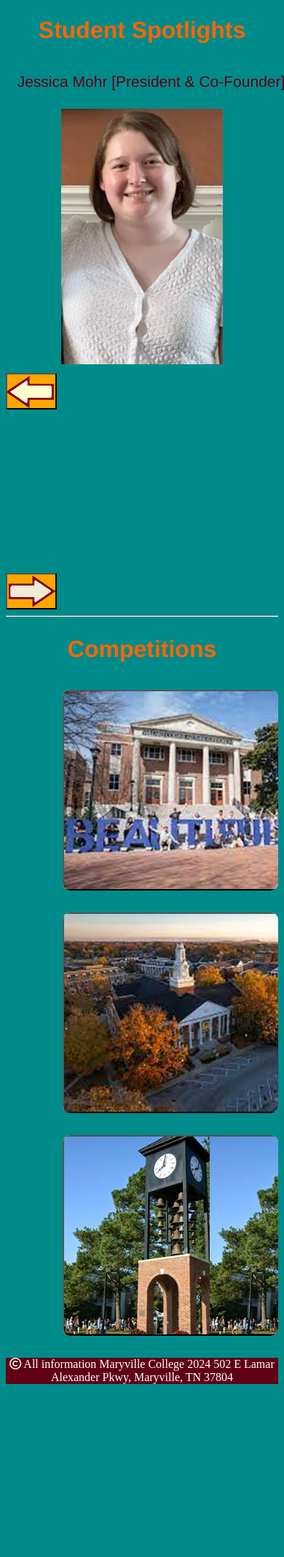
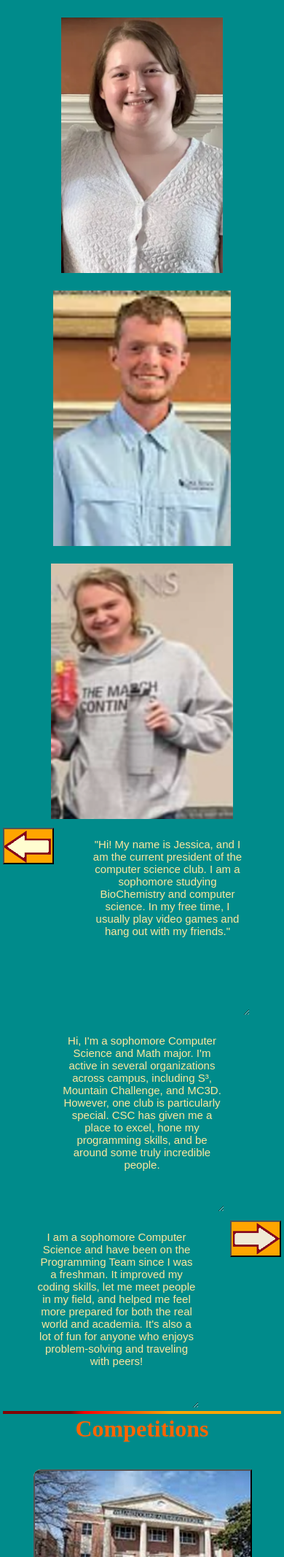
Before and after one commit to cloveday098/Prog_Team_Website, a PHP site: page /templates/about.html in a window 390 px wide; the page is wider, and only the part inside the window is pictured. Shown: the part 1767-3900 px from the top of that part at 73% size. Before the commit the page ends 3663 px from the top of that part, so only its background shows below. Run offline with PHP 8.4, Linux system fonts and the light colour scheme; some libraries are stand-ins or nearby versions.

Commit message:
Should be mostly finished adapting About Page

```diff
--- a/static/styles/style.css
+++ b/static/styles/style.css
@@ -70,24 +48,168 @@
   margin-left: var(--dl-space-space-twounits);
   text-decoration: none;
 }
-.locations{
-    margin-top: 3%;
-    margin-left: 11%;
+
+.Footer {
+  flex: 0 0 auto;
+  width: 102%;
+  height: auto;
   display: flex;
+  align-items: center;
+  justify-content: center;
+  background-color: #600015;
+}
+.innerFooter {
+  width: 100%;
+  height: 334px;
+  display: flex;
+  max-width: var(--dl-size-size-maxwidth);
+  align-items: center;
+  padding-top: var(--dl-space-space-twounits);
+  flex-direction: column;
+  padding-bottom: var(--dl-space-space-twounits);
+  justify-content: space-between;
+  background-color: #600015;
+}
+.programmingsite-container08 {
+  flex: 0 0 auto;
+  width: auto;
+  height: auto;
+  display: flex;
+  align-items: flex-start;
+  justify-content: center;
+}
+.programmingsite-image3 {
+  width: auto;
+  height: 160px;
+  object-fit: cover;
+  text-decoration: none;
+}
+.programmingsite-container09 {
+  gap: var(--dl-space-space-oneandhalfunits);
+  width: 560px;
+  display: flex;
+  max-width: var(--dl-size-size-maxwidth);
+  align-self: flex-end;
+  align-items: center;
+  flex-direction: column;
+  justify-content: flex-start;
+}
+.programmingsite-logo2 {
+  color: var(--dl-color-gray-white);
+  font-size: 2em;
+  font-weight: bold;
+}
+.programmingsite-nav1 {
+  flex: 0 0 auto;
+  display: flex;
+  margin-top: 0px;
+  align-items: center;
+  flex-direction: row;
+}
+.bottom-nav {
+  color: var(--dl-color-secondary-gray500);
+  margin-left: var(--dl-space-space-unit);
+  text-decoration: none;
+}
+.programmingsite-separator {
+  flex: 0 0 auto;
+  width: 100%;
+  height: 0px;
+  display: flex;
+  align-items: flex-start;
+  margin-left: 0px;
+  border-color: var(--dl-color-gray-800);
+  border-style: solid;
+  border-width: 1px;
+  margin-right: 0px;
+  flex-direction: row;
+  border-top-width: 0px;
+  border-left-width: 0px;
+  border-right-width: 0px;
+}
+.programmingsite-container10 {
+  flex: 0 0 auto;
+  width: 100%;
+  display: flex;
+  align-items: center;
+  flex-direction: row;
   justify-content: space-between;
 }
-.locations-col{
-    flex-basis: 30%;
-    border-radius: 10px;
-    margin-bottom: 30px;
-    position: relative;
-    overflow: hidden;
+.programmingsite-text28 {
+  color: var(--dl-color-secondary-gray500);
+}
+.programmingsite-icon-group1 {
+  display: flex;
+  align-items: center;
+  flex-direction: row;
+  justify-content: space-between;
+}
+.fbIcon {
+  fill: var(--dl-color-secondary-gray500);
+  width: 24px;
+  height: 24px;
+  text-decoration: none;
 }
 
-.locations-col img{
-    width: 100%;
-    height: auto;
-    display: block;
+.about {
+  margin-bottom: -1%;
+  margin-left:-1%;
+  margin-right:-1%;
+}
+.advisordescp {
+  color: #600015;
+  background-color:transparent;
+  font-size: 16px;
+  font-family: Arial;
+}
+.border {
+  border-top: 4px solid;
+  margin-left:-1%;
+  margin-right:-1%;
+  margin-top: 1%;
+}
+.course {
+    color:#600015;
+    font-size: '21px';
+}
+.compbtn {
+    width: 300px;
+    height: 275px;
+    color: white;
+    font-size: 24px;
+}
+.curious {
+  color: var(--dl-color-gray-white);
+  font-size:21px;
+  position: relative;
+  min-height: 400px;
+  opacity: 70%;
+  margin-top: -1%;
+}
+.footer {
+    background-color: #600015;
+    color: white;
+}
+.garnet {
+    color: #600015;
+}
+.homeGallery {
+  height:600px;
+  background: linear-gradient(rgba(45, 45, 45, 0.5),rgba(0, 0, 0, 0.5)), url('../static/images/improv_coding_session.JPG') center/cover;
+  border-top: 10px solid;
+  border-image: linear-gradient(to right, maroon 50%, red 50%, orange 75%) 5;
+  text-align: center;
+  margin-left:-1%;
+  margin-right:-1%;
+}
+.imgGallery {
+  height: 700px;
+  border-top: 10px solid;
+  border-image: linear-gradient(to right, maroon 50%, red 50%, orange 75%) 5;
+  margin-bottom: -1.3%;
+  margin-left:-1%;
+  margin-right:-1%;
+  margin-top: -0.75%;
 }
 .layer{
   background: transparent;
@@ -121,8 +243,34 @@
   bottom: 49%;
   opacity: 1;
 }
+.locations{
+    margin-top: 3%;
+    margin-left: 11%;
+    display: flex;
+    justify-content: space-between;
+}
+.locations-col{
+    flex-basis: 30%;
+    border-radius: 10px;
+    margin-bottom: 30px;
+    position: relative;
+    overflow: hidden;
+}
+
+.locations-col img{
+    width: 100%;
+    height: auto;
+    display: block;
+}
 .navbar {
   background-color: salmon;
+  text-align: center;
+  font-size: 18px;
+  height: 85px;
+  margin-top: -1%;
+  margin-left:-1%;
+  margin-right:-1%;
+  margin-bottom: -3.8%;
 }
 .orange {
     color:#ff6500;
@@ -139,27 +287,34 @@
     padding: 12px;
     text-align: center;
 }
+.sectHeadTop {
+  color:maroon;
+  text-shadow: -1px -1px 0 orange, 1px -1px 0 #000, -1px 1px 0 #000, 1px 1px 0 #000;
+  font-size: 50px;
+  font-family:Helvetica;
+  opacity: 85%;
+}
 .sectHead {
   color:#ff6500;
-    font-family:Helvetica;
   font-size: 32px;
+  margin-top: 0%;
+}
+.studentdescp {
+  background-color:inherit;
+  color: #fde79e;
+  font-size: 18px;
+  font-family: Arial;
+  width: 375px;
+  height: 250px;
+  text-align: center;
+  border: transparent;
 }
 .studenthead {
   background-color:inherit;
   color:#600015;
   font-family: Helvetica;
-    font-size:21px;
+  font-size:24px;
   width:375px;
-    text-align: center;
-    border: transparent;
-}
-.studentdescp {
-    background-color:inherit;
-    color: white;
-    font-size: 18px;
-    font-family: Arial;
-    width: 475px;
-    height: 200px;
   text-align: center;
   border: transparent;
 }
@@ -177,7 +332,22 @@
 }
 
 @media(max-width: 700px){
+  .curious {
+      font-size:18px;
+      min-height: 285px;
+  }
+  .imgGallery {
+      flex-direction: column;
+      margin-bottom: -6%;
+  }
   .locations{
       flex-direction: column;
   }
+  .studentdescp {
+      font-size: 15px;
+      width: 225px;
+      height: 245px;
+      text-align: center;
+      border: transparent;
   }
+}
--- a/templates/about.html
+++ b/templates/about.html
@@ -1,12 +1,7 @@
-<!--Don't know what these are?-->
-<!--{% extends "base.html" %}
-{% block title %}
-    About Us
-{% endblock %}-->
 <!-- Image Gallery-->
 <script>
-    var names = ["Jessica Mohr [President & Co-Founder]", "Chance Loveday [VP & Co-Founder]", "Kylind Reagan [Secretary]", "Samir Rojas [Treasurer]", "Gianna Mantegna", "Gustavo Hernandez"];
-    var blurbs = ["",
+    var names = ["Jessica Mohr", "Chance Loveday", "Kylind Reagan", "Samir Rojas", "Gianna Mantegna", "Gustavo Hernandez"];
+    var blurbs = ["Hi! My name is Jessica, and I am the current president of the computer science club. I am a sophomore studying BioChemistry and computer science. In my free time, I usually play video games and hang out with my friends.",
                 "Hi, I'm a sophomore Computer Science and Math major. I'm active in several organizations across campus, including S³, Mountain Challenge, and MC3D. However, one club is particularly special. CSC has given me a place to excel, hone my programming skills, and be around some truly incredible people.",
                 "I am a sophomore Computer Science and have been on the Programming Team since I was a freshman. It improved my coding skills, let me meet people in my field, and helped me feel more prepared for both the real world and academia. It's also a lot of fun for anyone who enjoys problem-solving and traveling with peers!",
                 "I am Samir Rojas, a passionate junior studying Computer Science and Math with an anticipated graduation in December 2024. What captivates me most in the realm of Computer Science is the exhilarating journey of programming. Crafting diverse applications and games, such as my rendition of the iconic DOOM game, fuels my enthusiasm by immersing me in multifaceted problem-solving adventures.",
@@ -17,7 +12,7 @@
         "../static/images/chance.png",
         "../static/images/kylind.png",
         "../static/images/samir.png",
-        "../static/images/gianna.png",
+        "../static/images/gianna.jpg",
         "../static/images/gus.png"
         ];
 </script>
@@ -30,7 +25,8 @@
     src5 = "ccsc_team10.jpg";
     src6 = "mb_dinner_11_4.jpg";
     function load_updated_image() {
-        var img = document.getElementById("imgGallery").src;
+        var img = document.getElementById("imgGallery").style.backgroundImage;
+        //alert(img);
         var url; var cap;
         if (img.indexOf(src1) > -1) {url = src2; cap = "The MC CCSC champions from 2007 meet the Programming Team students and share their expertise";}
         else if (img.indexOf(src2) > -1) {url = src3; cap = "MC's team (far right), consisting of Shok Samadov, Chance Loveday, and Kylind Reagan, won 2nd place at the Lipscomb regional Lifeline Contest";}
@@ -39,10 +35,10 @@
         else if (img.indexOf(src5) > -1) {url = src6; cap = "A well-deserved seafood dinner after a long day of programming";}
         else {url = src1; cap="Only the best of the MC programmers at the 2023 CCSC Contest";}
         url = "../static/Images/" + url;
-        document.getElementById("imgGallery").src = url;
-        document.getElementById("imgGalleryCap").innerHTML = cap;
+        document.getElementById("imgGallery").style.backgroundImage = "linear-gradient(rgba(0,0,0,0.5),rgba(0,0,0,0.5)), url(" + url + ")";
+        //document.getElementById("imgGalleryCap").innerHTML = cap;
         document.getElementById("url").innerHTML = url;
-        document.getElementById("cap").innerHTML = cap;
+        //document.getElementById("cap").innerHTML = cap;
     }
     window.onload = function() {
         setInterval(load_updated_image, 6000)
@@ -55,23 +51,40 @@
     function nextStudent() {
         document.getElementById("studID").value = (parseInt(document.getElementById("studID").value) + 1)%pics.length;
         var studID = document.getElementById("studID").value;
-        //alert(studID);
+        var studID2 = (parseInt(studID)+1)%pics.length;
+        var studID3 = (parseInt(studID)+2)%pics.length;
+
         document.getElementById("studentName").value = names[studID];
+        document.getElementById("studentName2").value = names[studID2];
+        document.getElementById("studentName3").value = names[studID3];
         document.getElementById("studentBlurb").value = blurbs[studID];
+        document.getElementById("studentBlurb2").value = blurbs[studID2];
+        document.getElementById("studentBlurb3").value = blurbs[studID3];
         document.getElementById("spotlight").src = pics[studID];
+        document.getElementById("spotlight2").src = pics[studID2];
+        document.getElementById("spotlight3").src = pics[studID3];
     }
     function lastStudent() {
         document.getElementById("studID").value = (parseInt(document.getElementById("studID").value) - 1)%pics.length;
         if (document.getElementById("studID").value < 0) {document.getElementById("studID").value = pics.length - Math.abs(document.getElementById("studID").value);}
         var studID = document.getElementById("studID").value;
-        //alert(document.getElementById("studID").value);
+        var studID2 = (parseInt(studID)+1)%pics.length;
+        if (studID2 < 0) {studID2 = pics.length - Math.abs(studID2);}
+        var studID3 = (parseInt(studID)+2)%pics.length;
+        if (studID3 < 0) {studID3 = pics.length - Math.abs(studID3);}
+
         document.getElementById("studentName").value = names[studID];
+        document.getElementById("studentName2").value = names[studID2];
+        document.getElementById("studentName3").value = names[studID3];
         document.getElementById("studentBlurb").value = blurbs[studID];
+        document.getElementById("studentBlurb2").value = blurbs[studID2];
+        document.getElementById("studentBlurb3").value = blurbs[studID3];
         document.getElementById("spotlight").src = pics[studID];
+        document.getElementById("spotlight2").src = pics[studID2];
+        document.getElementById("spotlight3").src = pics[studID3];
     }
 </script>
 
-<!--{% block content %}-->
 <!DOCTYPE html>
 <html lang="en">
 <head>
@@ -94,32 +107,33 @@
           <a class="navlinks" href="./index.html">Major</a>
           <a class="navlinks">Problems</a>
           <a class="navlinks">Resources</a>
-          <a class="navlinks">Contact</a>
+          <a class="navlinks" href=""onclick="window.open('http://localhost/contact.html', 'newwindow', 'width=1000,height=550'); return false;">Contact</a>
         </nav>
         <a href="../templates\home.html">
           <image src="../static\images\CSC Logo.png" class="progsite-logo"/>
         </a>
       </div>
 
-    <section style="background-image: url('../static/images/mountain.jpg');">
-    <center><h1 class="sectHead" style="font-size:36px;">Meet The <a href="../about_secret_lineup.html" style="text-decoration: none; color: inherit;">Team</a> </h1>
-    <strong><p style="font-size:21px; color:rgb(96, 0, 21);">Curious about programming? You're in the right place!</p></strong>
-    <div class="advisordescp" style="color:#600015; background-color:transparent;">
+
+      <section id = "imgGallery" class="imgGallery" style="background: linear-gradient(rgba(45, 45, 45, 0.5),rgba(0, 0, 0, 0.5)), url('../static/images/myrtleBeach_ccsc.jpg') center/cover;">
+        <center><h1 class="sectHeadTop">Meet The <a href="../about_secret_lineup.html" style="text-decoration: none; color: inherit; cursor:crosshair">Team</a> </h1>
+        <strong><p class="curious">Curious about programming? You're in the right place!</p></strong>
+        <div class="advisordescp" style="color: var(--dl-color-gray-white); opacity: 70%;">
             The Computer Science Club (CSC) welcomes all students seeking to expand your knowledge and skills in programming and technology.<br>
             The Programming Team competes in regional and international programming competitions, enhancing their coding, problem-solving,<br>
             and teammwork skills while having fun along the way. <br><br>
             Mission Statement: The mission is to promote computer science and technical learning among computer science and <br>
             non-computer science majors alike in the Maryville College community and provide meaningful experiences to individuals<br>
-        seeking a career relating to computer programming. </div>
+            seeking a career relating to computer programming.</div>
 
-    <figure>
-        <img id = "imgGallery" src="../static/images/myrtleBeach_ccsc.jpg" onclick="javascript.window.onload()" width=auto height = "450">
+        <!--<figure>
+            <img id = "imgGallery" src="../static/images/myrtleBeach_ccsc.jpg" width=auto height = "450">
             <figcaption id="imgGalleryCap" style="color:darkblue;">Only the best of the MC programmers at the 2023 CCSC Contest</figcaption>
-    </figure>
+        </figure>-->
         </center>
     </section>
 
-    <section>
+    <section class="about" style="background-image: url('../static/images/mountain.jpg');">
     <!--Advisor Blurb-->
     <center>
     <h2 class="sectHead">Our Advisor</h2>
@@ -131,25 +145,41 @@
         where they actually pay me to do what I love. And the best perk of all is I get to work <br>
         with such an amazing, fun, and brilliant group of students. <br>
         Seeing that spark in them is priceless! I have the best job in the world."<br><br>
-        -Dr. Barbara Johnson</p>
+        <strong>-Dr. Barbara Johnson</strong></p><br>
     </center>
     </section>
 
-    <section>
+    <section class="border" style="border-image: linear-gradient(to right, maroon 40%, red 40%, orange 75%) 5; margin-bottom: -2%;;">
     <!--Student Spotlights-->
-    <hr>
-    <center><h2 class="sectHead">Student Spotlights</h2></center>
+    <center><h2 class="sectHead" style="margin-top: 0.5%;">Student Spotlights</h2></center>
     <!--Name-->
     <div class="row">
         <div class="side">
-            <input type="text" id="studentName" class="studenthead" value="Jessica Mohr [President & Co-Founder]" readonly>
+            <input type="text" id="studentName" class="studenthead" value="Jessica Mohr" readonly>
+        </div>
+        <div class="side">
+            <input type="text" id="studentName2" class="studenthead" value="Chance Loveday" readonly>
+        </div>
+        <div class="side">
+            <input type="text" id="studentName3" class="studenthead" value="Kylind Reagan" readonly>
         </div>
     </div>
 
+    <div class="row" style="margin-top: -1.6%;">
+        <div class="side"><hr width="227.5px" style="border-color:maroon;"></div>
+        <div class="side"><hr width="227.5px" style="border-color:maroon;"></div>
+        <div class="side"><hr width="227.5px" style="border-color:maroon;"></div>
+    </div>
     <!--Pic-->
     <div class="row">
         <div class="side">
             <img id="spotlight" src="../static/images/jess.png" width=auto height="350">
+        </div>
+        <div class="side">
+            <img id="spotlight2" src="../static/images/chance.png" width=auto height="350">
+        </div>
+        <div class="side">
+            <img id="spotlight3" src="../static/images/kylind.png" width=auto height="350">
         </div>
     </div>
 
@@ -162,7 +192,13 @@
         </div>
 
         <div class="side">
-            <textarea id="studentBlurb" class="studentdescp" value="" readonly></textarea>
+            <textarea id="studentBlurb" class="studentdescp" readonly>"Hi! My name is Jessica, and I am the current president of the computer science club. I am a sophomore studying BioChemistry and computer science. In my free time, I usually play video games and hang out with my friends."</textarea>
+        </div>
+        <div class="side">
+            <textarea id="studentBlurb2" class="studentdescp" readonly>Hi, I'm a sophomore Computer Science and Math major. I'm active in several organizations across campus, including S³, Mountain Challenge, and MC3D. However, one club is particularly special. CSC has given me a place to excel, hone my programming skills, and be around some truly incredible people.</textarea>
+        </div>
+        <div class="side">
+            <textarea id="studentBlurb3" class="studentdescp" readonly>I am a sophomore Computer Science and have been on the Programming Team since I was a freshman. It improved my coding skills, let me meet people in my field, and helped me feel more prepared for both the real world and academia. It's also a lot of fun for anyone who enjoys problem-solving and traveling with peers!</textarea>
         </div>
 
         <!--Next Btn-->
@@ -172,12 +208,10 @@
         </div>
     </div>
     </section>
-    <hr style="color:white;">
 
     <!--Apply similar implementation of the college's on Jorge's website-->
-    <section>
-        <center><h2 class="sectHead">Competitions</h2></center>
-        <div class="locations">
+    <section class="border" style="border-top: 4px solid; border-image: linear-gradient(to right, maroon 25%, red 30%, orange 60%) 5; margin-top: -0.5%;">
+        <center><h2 class="sectHead" style="margin-top: 0.5%; margin-bottom: -3%;">Competitions<br><br></h2></center>
         <div class="locations">
             <div class="locations-col">
             <a href="https://lipscomb-soc.org/contest.html" target="_blank"> <button class="compbtn" style="background-image: url('../static/images/lipscomb.jpg');"> <div class="layer"> <h3>Lipscomb</h3> </div></button> </a>
@@ -192,12 +226,36 @@
     </section>
     <!--{% endblock %}-->
 
-    <!--Footer (Partially stolen from Kylind)-->
-    <div class="footer">
-        <center>
-            <i class="fa-regular fa-copyright"></i> All information Maryville College 2024
-            502 E Lamar Alexander Pkwy, Maryville, TN 37804
-        </center>
+    <!--Footer-->
+    <div class="Footer">
+        <footer class="innerFooter">
+          <div class="programmingsite-container08">
+            <a href="https://www.maryvillecollege.edu/" target="_blank" rel="noreferrer noopener">
+              <img alt="image" src="https://www.maryvillecollege.edu/wp-content/uploads/Images/Main/MC-footer-logo-v5.png"/>
+            </a>
+            <div class="programmingsite-container09">
+              <span class="programmingsite-logo2">MC Programming Team</span>
+              <nav class="programmingsite-nav1">
+                <a href="https://www.maryvillecollege.edu/academics/programs-of-study/computer-science/" target="_blank" rel="noreferrer noopener"class="bottom-nav">
+                  Info
+                </a>
+                <span class="bottom-nav">Contact</span>
+              </nav>
+            </div>
+          </div>
+          <div class="programmingsite-separator"></div>
+          <div class="programmingsite-container10">
+            <span class="programmingsite-text28"> © 2024 MC Programming Team, All Rights Reserved. </span>
+            <div class="programmingsite-icon-group1">
+                <a href="https://www.facebook.com/groups/112478608462745/" target="_blank" rel="noreferrer noopener">
+                    <svg viewBox="0 0 602.2582857142856 1024" class="fbIcon">
+                      <path d="M548 6.857v150.857h-89.714c-70.286 0-83.429 33.714-83.429 82.286v108h167.429l-22.286 169.143h-145.143v433.714h-174.857v-433.714h-145.714v-169.143h145.714v-124.571c0-144.571 88.571-223.429 217.714-223.429 61.714 0 114.857 4.571 130.286 6.857z"></path>
+                    </svg>
+                  </a>
+            </div>
+          </div>
+        </footer>
+      </div>
     </div>
 
 </html>
```
Also changed, not shown: other parts of static/styles/style.css (+3 -25 lines), static/styles/index.css (+1 -26 lines), templates/index.html (+3 -13 lines). Lines whose indentation alone changed are shown as unchanged.
